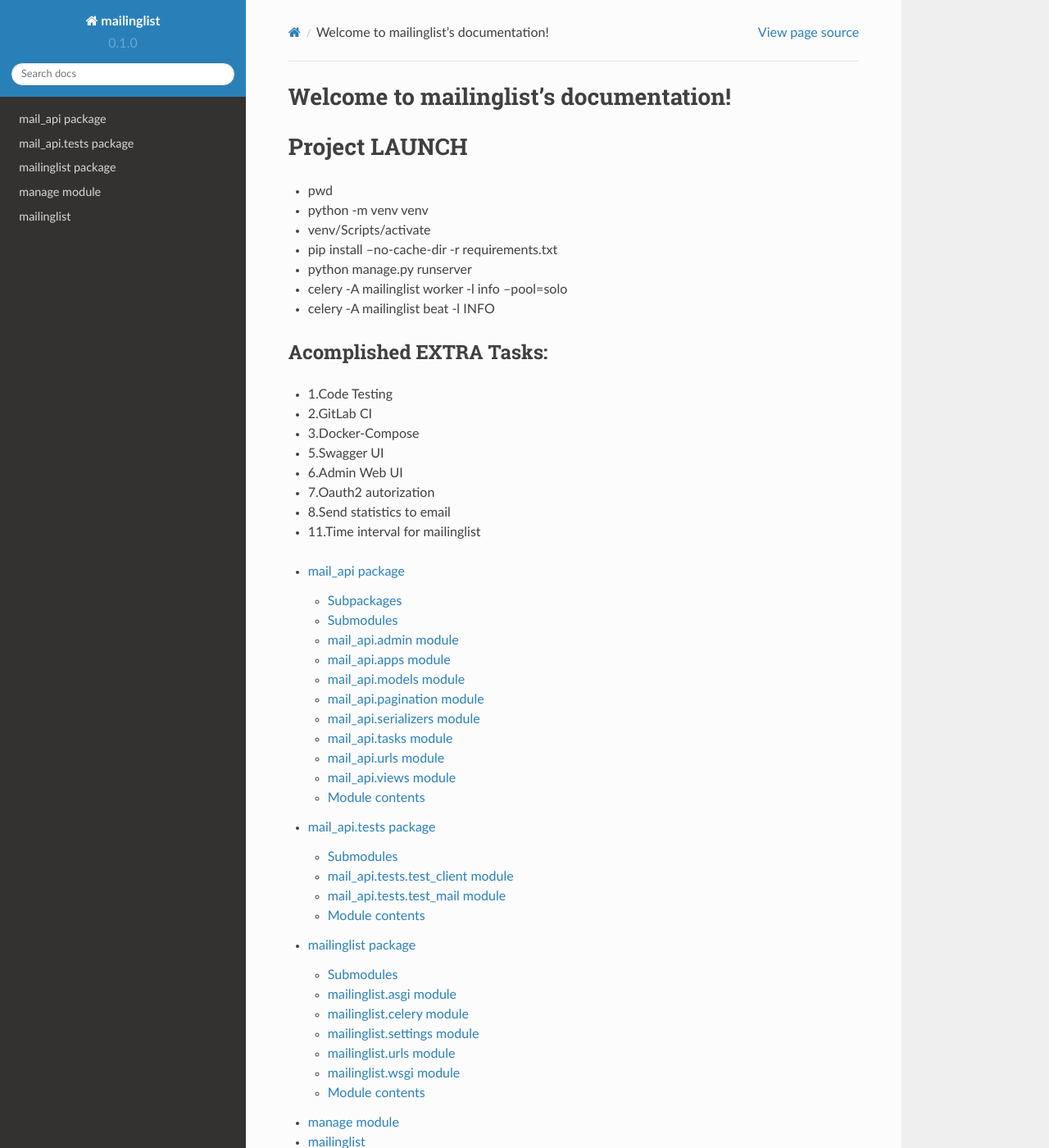
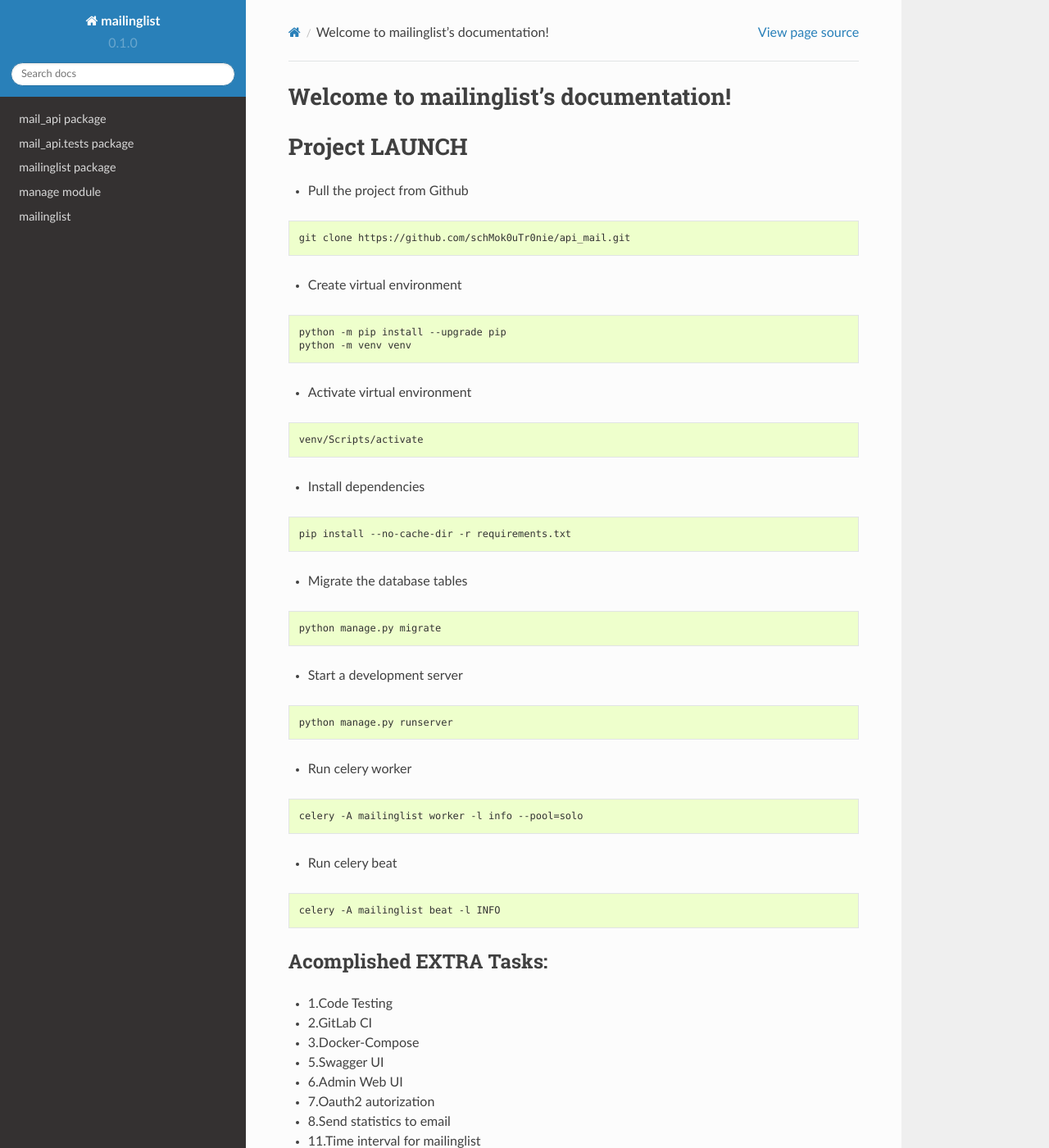
Before and after one commit to tonymzilangve/api_mail, a Sphinx documentation site: the page built from docs/source/index.rst, in a window 1280 px wide and 1400 px high. Shown: the whole window at 82% size. Built offline with Sphinx 7.4.7 and the Read the Docs theme 2.0.0, drawn with Linux system fonts in a browser that asks for light colours.

Commit message:
Some changes in the documentation

```diff
--- a/docs/source/index.rst
+++ b/docs/source/index.rst
@@ -8,13 +8,55 @@ Welcome to mailinglist's documentation!
 Project LAUNCH
 ==================
 
-* pwd
-* python -m venv venv
-* venv/Scripts/activate
-* pip install --no-cache-dir -r requirements.txt
-* python manage.py runserver
-* celery -A mailinglist worker -l info --pool=solo
-* celery -A mailinglist beat -l INFO
+* Pull the project from Github
+
+.. code-block:: console
+
+   git clone https://github.com/schMok0uTr0nie/api_mail.git
+
+* Create virtual environment
+
+.. code-block:: console
+
+   python -m pip install --upgrade pip
+   python -m venv venv
+
+* Activate virtual environment
+
+.. code-block:: console
+
+   venv/Scripts/activate
+
+* Install dependencies
+
+.. code-block:: console
+
+   pip install --no-cache-dir -r requirements.txt
+
+* Migrate the database tables
+
+.. code-block:: console
+
+   python manage.py migrate
+
+* Start a development server
+
+.. code-block:: console
+
+   python manage.py runserver
+
+* Run celery worker
+
+.. code-block:: console
+
+   celery -A mailinglist worker -l info --pool=solo
+
+* Run celery beat
+
+.. code-block:: console
+
+   celery -A mailinglist beat -l INFO
+
 
 ########################
 Acomplished EXTRA Tasks:
```
Also changed, not shown: 9 other files.
